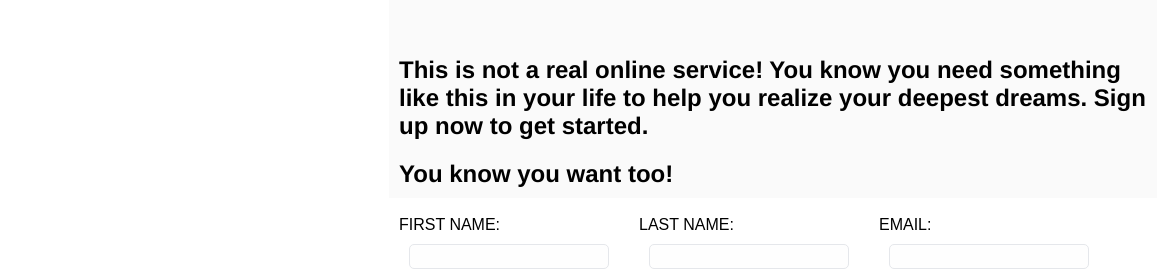
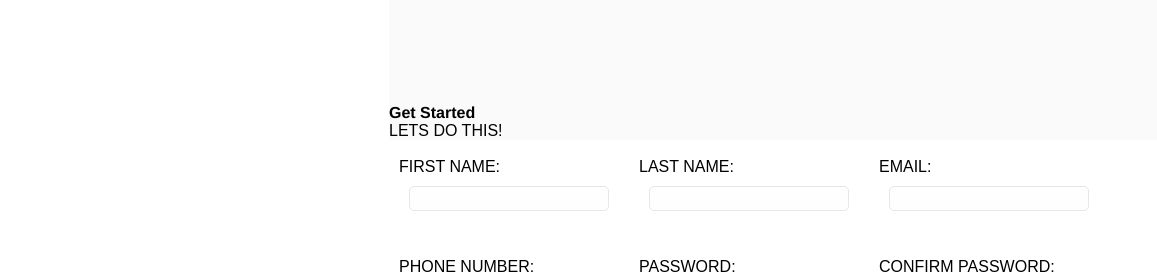
Before and after one commit to kale6019/Sign-up-form, a plain HTML site: page index.html in a window 1280 px wide. Shown: the part 160-440 px from the top of the page, 123-1280 px from the left. Drawn offline with Linux system fonts and the light colour scheme; a web font is replaced by a local one.

Commit message:
edited header text, added more input text

```diff
--- a/index.html
+++ b/index.html
@@ -16,9 +16,11 @@
         </div>
         <form action="">
             <div class="header">
-                <h2>This is not a real online service! You know you need something like this in your life to help you realize your deepest dreams. Sign up now to get started.</h2>
-                <h2>You know you want too!</h2>
+                <p>Get Started</p>
                </div>
+            <div class="input-text">
+                <p>LETS DO THIS!</p>
+            </div>
             <div class="input-container">
                 <div class="first-name">
                     <label for="first-name">FIRST NAME:</label>
```
